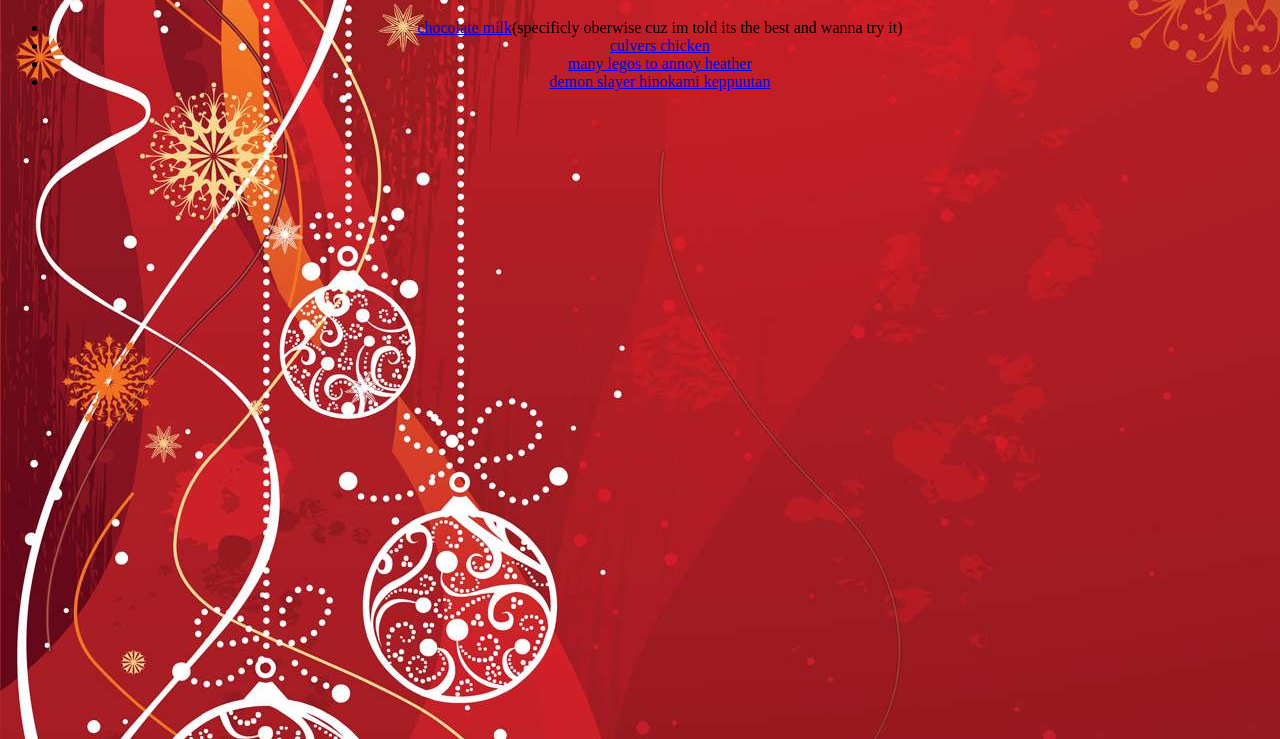
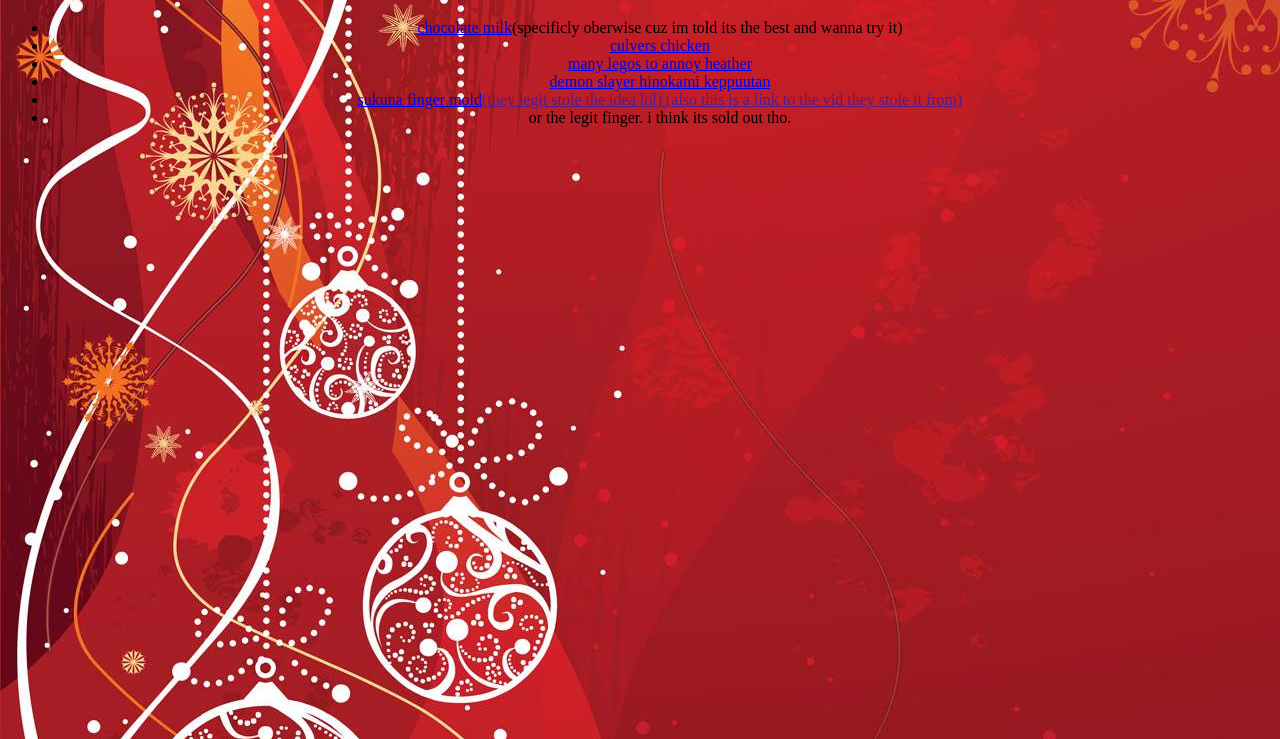
Before and after one commit to banana69696969/wishlist-website, a plain HTML site: page index.html in a window 1280 px wide. Shown: the part 61-800 px from the top of the page. Drawn offline with Linux system fonts and the light colour scheme.

Commit message:
Update index.html

```diff
--- a/index.html
+++ b/index.html
@@ -11,6 +11,8 @@
         <li class="item-2"><a href="https://www.culvers.com/menu-and-nutrition/chicken/menu-item-details/original-chicken-tenders--4-piece">culvers chicken</a></li>
         <li class="item-3"><a href="https://www.lego.com/en-us?ef_id=CjwKCAjwiY6MBhBqEiwARFSCPjkE96H2XBURjmpgNw47Dgv5CARhopaz7KLgyGrJsq0Zgvgcvl6nAhoC384QAvD_BwE:G:s&s_kwcid=AL!790!3!514246435858!e!!g!!lego&Buffer&cmp=KAC-INI-GOOGUS-GO-US-EN-RE-PS-REBUY-CREATE-MASTERBRAND-SHOP-BC-EX-WV-LEGO_CORE&gclid=CjwKCAjwiY6MBhBqEiwARFSCPjkE96H2XBURjmpgNw47Dgv5CARhopaz7KLgyGrJsq0Zgvgcvl6nAhoC384QAvD_BwE">many legos to annoy heather</a></li>
         <li class="item-2"><a href="https://store.playstation.com/en-us/product/UP0177-PPSA03489_00-HINOKAMI00000000">demon slayer hinokami keppuutan</a></li>
+        <li class="item-2"><a href="https://www.crunchyroll.com/anime-news/2021/09/03/make-your-own-sakuna-fingers-with-this-jujutsu-kaisen-molding">sukuna finger mold</a><a href="">(they legit stole the idea lol) (also this is a link to the vid they stole it from)</a></li>
+    <li class="item-2">or the legit finger. i think its sold out tho.</li>
     </ul>
     <embed src="Jingle-Bells.mp3" loop="true" autostart="true" width="2" height="0">
 </body>
```
